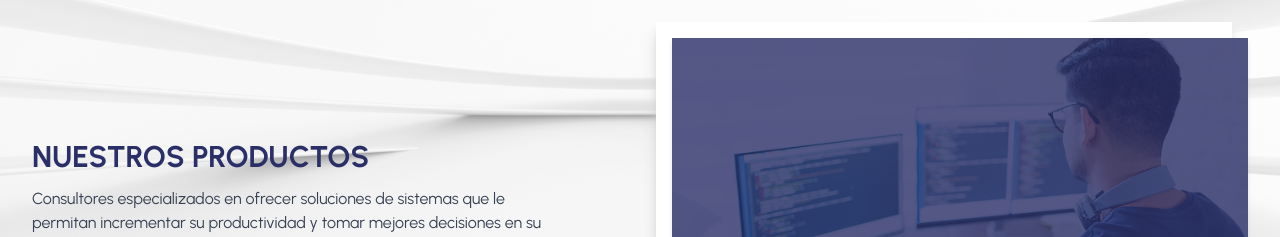
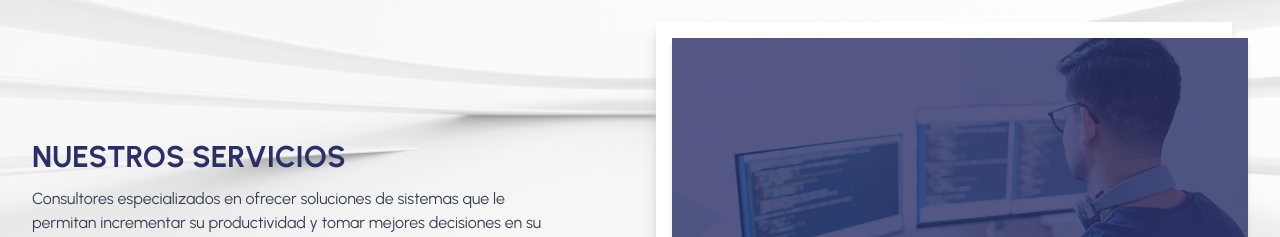
Before and after one commit to darideveloper/case-solutions, a Next.js app: page / in a window 1280 px wide. Shown: the part 3860-4097 px from the top of the page. Built offline with nearby package versions, Linux system fonts and the light colour scheme.

Commit message:
chore (index): update cards text

```diff
--- a/pages/index.jsx
+++ b/pages/index.jsx
@@ -56,7 +56,7 @@ const cardInfo1 = {
 
 const cardInfo2 = {
   imagePosition: "right", // 'left' or 'right'
-  title: "NUESTROS PRODUCTOS",
+  title: "NUESTROS SERVICIOS",
   subtitle: "",
   description: "Consultores especializados en ofrecer soluciones de sistemas que le permitan incrementar su productividad y tomar mejores decisiones en su negocio.",
   imageSrc: "/images/showcase-image.png",
```
